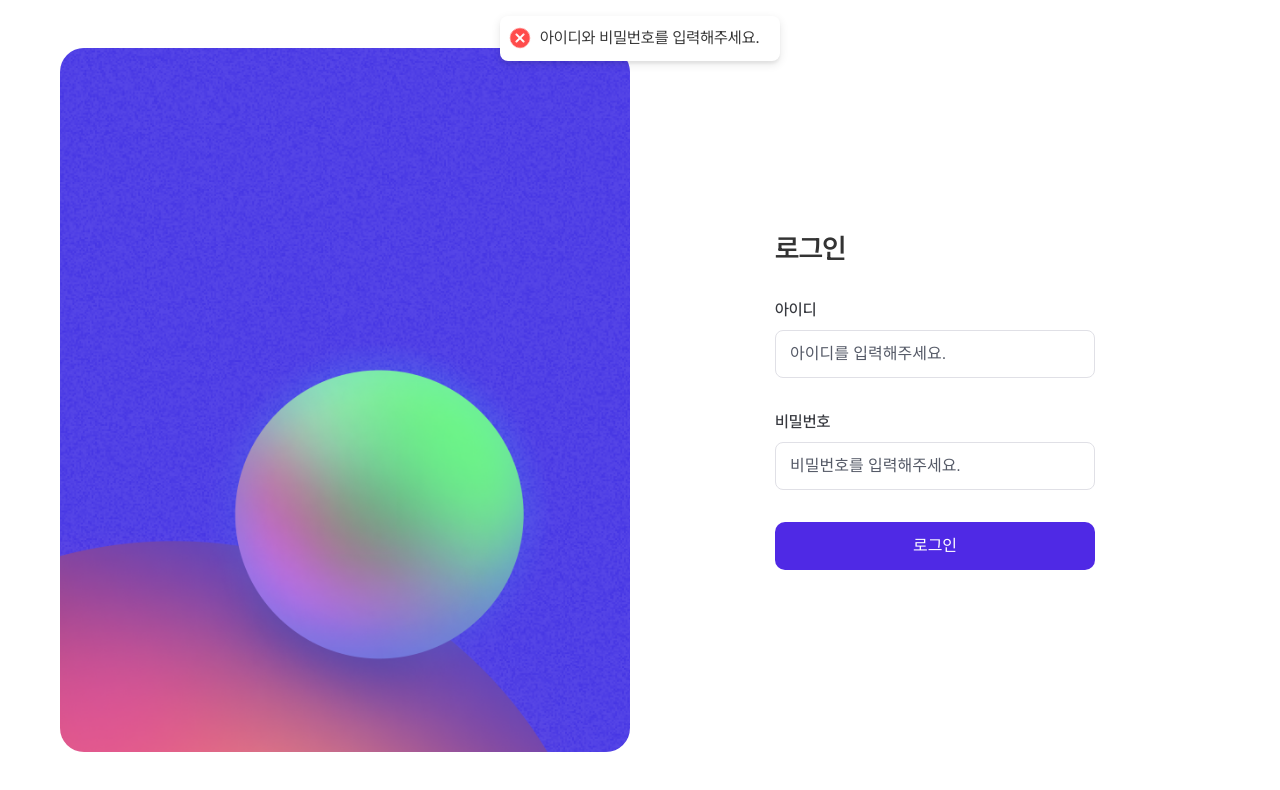
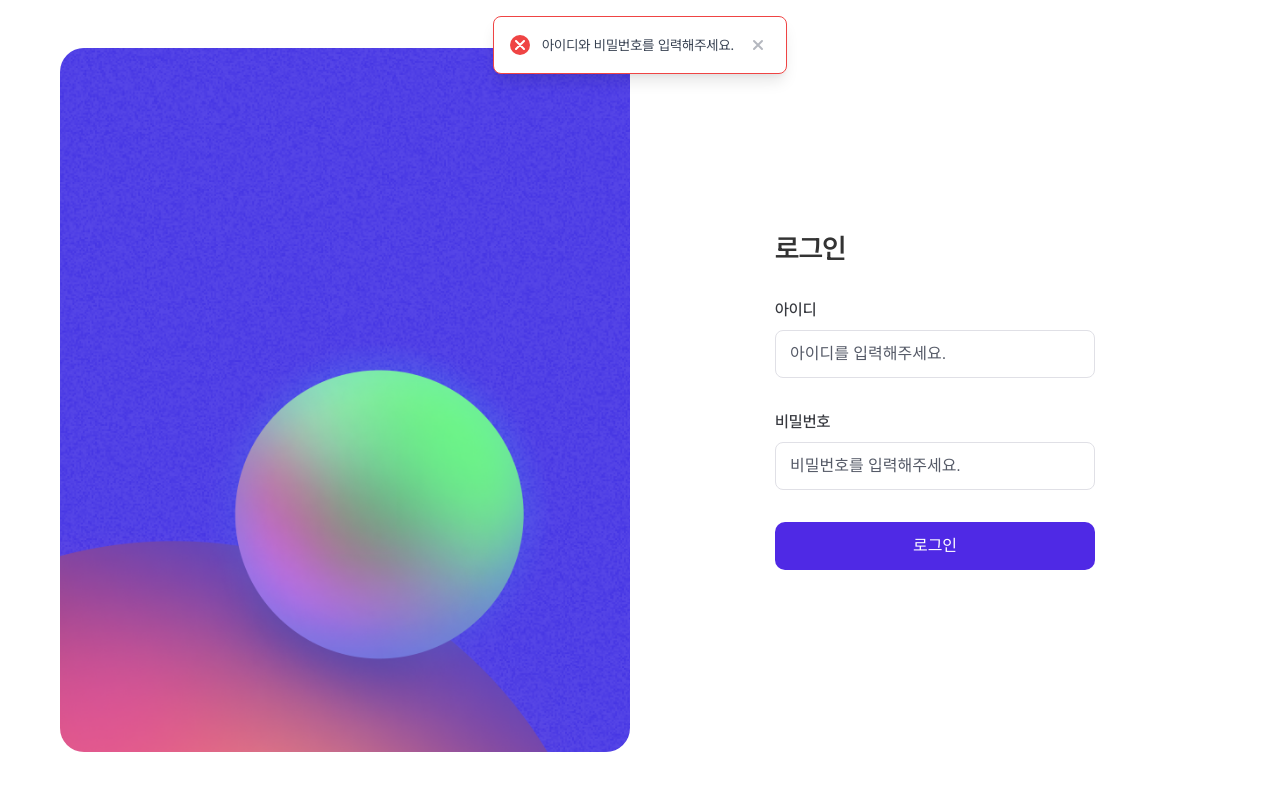
Before and after one commit to audioguy-records-inc/distribution-system-web, a Next.js app: page /login in a window 1280 px wide. Both pictures are taken after a click on the button "로그인". Shown: the top 790 px of the page. Built offline with nearby package versions, Linux system fonts and the light colour scheme.

Commit message:
feat: toast 삭제 버튼 클릭해야 삭제되도록 수정

```diff
--- a/src/app/layout.tsx
+++ b/src/app/layout.tsx
@@ -1,10 +1,10 @@
 import { Geist, Geist_Mono } from "next/font/google";
 
+import CustomToaster from "@/components/CustomToaster";
 // import "./globals.css";
 import GlobalStyles from "@/styles/global-styles";
 import type { Metadata } from "next";
 import StyledComponentsRegistry from "@/lib/registry";
-import { Toaster } from "react-hot-toast";
 import localFont from "next/font/local";
 
 const pretendard = localFont({
@@ -39,7 +39,7 @@ export default function LoginLayout({
         <StyledComponentsRegistry>
           <GlobalStyles />
           {children}
-          <Toaster />
+          <CustomToaster />
         </StyledComponentsRegistry>
       </body>
     </html>
--- /dev/null
+++ b/src/components/CustomToaster.tsx
@@ -0,0 +1,148 @@
+"use client";
+
+import toast, { Toaster, resolveValue } from "react-hot-toast";
+
+/**
+ * x 버튼이 있는 커스텀 Toaster 컴포넌트
+ */
+export default function CustomToaster() {
+  return (
+    <Toaster position="top-center">
+      {(t) => (
+        <div
+          style={{
+            opacity: t.visible ? 1 : 0,
+            transition: "opacity 0.2s",
+            display: "flex",
+            alignItems: "center",
+            gap: "12px",
+            background: "white",
+            padding: "16px",
+            borderRadius: "8px",
+            boxShadow:
+              "0 10px 15px -3px rgba(0, 0, 0, 0.1), 0 4px 6px -2px rgba(0, 0, 0, 0.05)",
+            maxWidth: "500px",
+            border:
+              t.type === "success"
+                ? "1px solid #10b981"
+                : t.type === "error"
+                ? "1px solid #ef4444"
+                : "1px solid #e5e7eb",
+          }}
+        >
+          {/* 아이콘 */}
+          {t.type === "success" && (
+            <div
+              style={{
+                width: "20px",
+                height: "20px",
+                borderRadius: "50%",
+                background: "#10b981",
+                display: "flex",
+                alignItems: "center",
+                justifyContent: "center",
+                flexShrink: 0,
+              }}
+            >
+              <svg
+                width="12"
+                height="10"
+                viewBox="0 0 12 10"
+                fill="none"
+                xmlns="http://www.w3.org/2000/svg"
+              >
+                <path
+                  d="M1 5L4.5 8.5L11 1.5"
+                  stroke="white"
+                  strokeWidth="2"
+                  strokeLinecap="round"
+                  strokeLinejoin="round"
+                />
+              </svg>
+            </div>
+          )}
+          {t.type === "error" && (
+            <div
+              style={{
+                width: "20px",
+                height: "20px",
+                borderRadius: "50%",
+                background: "#ef4444",
+                display: "flex",
+                alignItems: "center",
+                justifyContent: "center",
+                flexShrink: 0,
+              }}
+            >
+              <svg
+                width="10"
+                height="10"
+                viewBox="0 0 10 10"
+                fill="none"
+                xmlns="http://www.w3.org/2000/svg"
+              >
+                <path
+                  d="M1 1L9 9M9 1L1 9"
+                  stroke="white"
+                  strokeWidth="2"
+                  strokeLinecap="round"
+                />
+              </svg>
+            </div>
+          )}
+
+          {/* 메시지 */}
+          <div
+            style={{
+              flex: 1,
+              fontSize: "14px",
+              color: "#374151",
+              whiteSpace: "pre-line",
+            }}
+          >
+            {resolveValue(t.message, t)}
+          </div>
+
+          {/* X 버튼 */}
+          <button
+            onClick={() => toast.dismiss(t.id)}
+            style={{
+              background: "transparent",
+              border: "none",
+              cursor: "pointer",
+              padding: "4px",
+              display: "flex",
+              alignItems: "center",
+              justifyContent: "center",
+              flexShrink: 0,
+              opacity: 0.5,
+              transition: "opacity 0.2s",
+            }}
+            onMouseEnter={(e) => {
+              e.currentTarget.style.opacity = "1";
+            }}
+            onMouseLeave={(e) => {
+              e.currentTarget.style.opacity = "0.5";
+            }}
+            aria-label="닫기"
+          >
+            <svg
+              width="16"
+              height="16"
+              viewBox="0 0 16 16"
+              fill="none"
+              xmlns="http://www.w3.org/2000/svg"
+            >
+              <path
+                d="M4 4L12 12M12 4L4 12"
+                stroke="#6b7280"
+                strokeWidth="2"
+                strokeLinecap="round"
+              />
+            </svg>
+          </button>
+        </div>
+      )}
+    </Toaster>
+  );
+}
```
